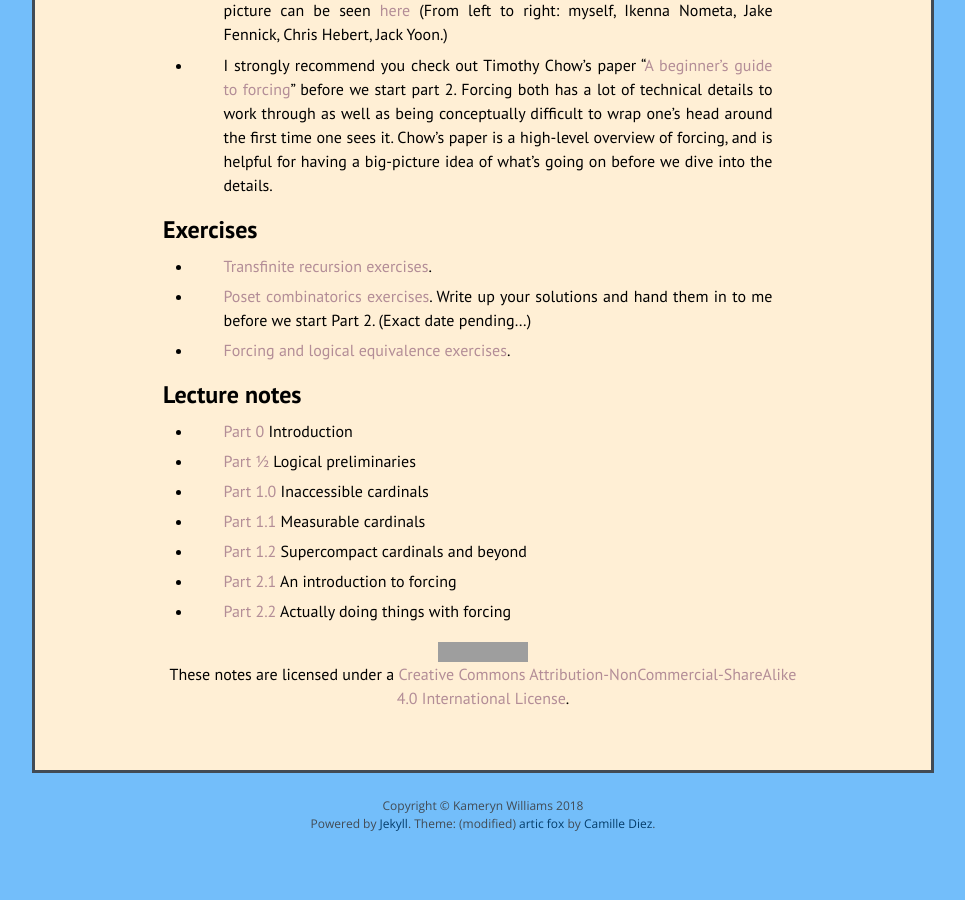
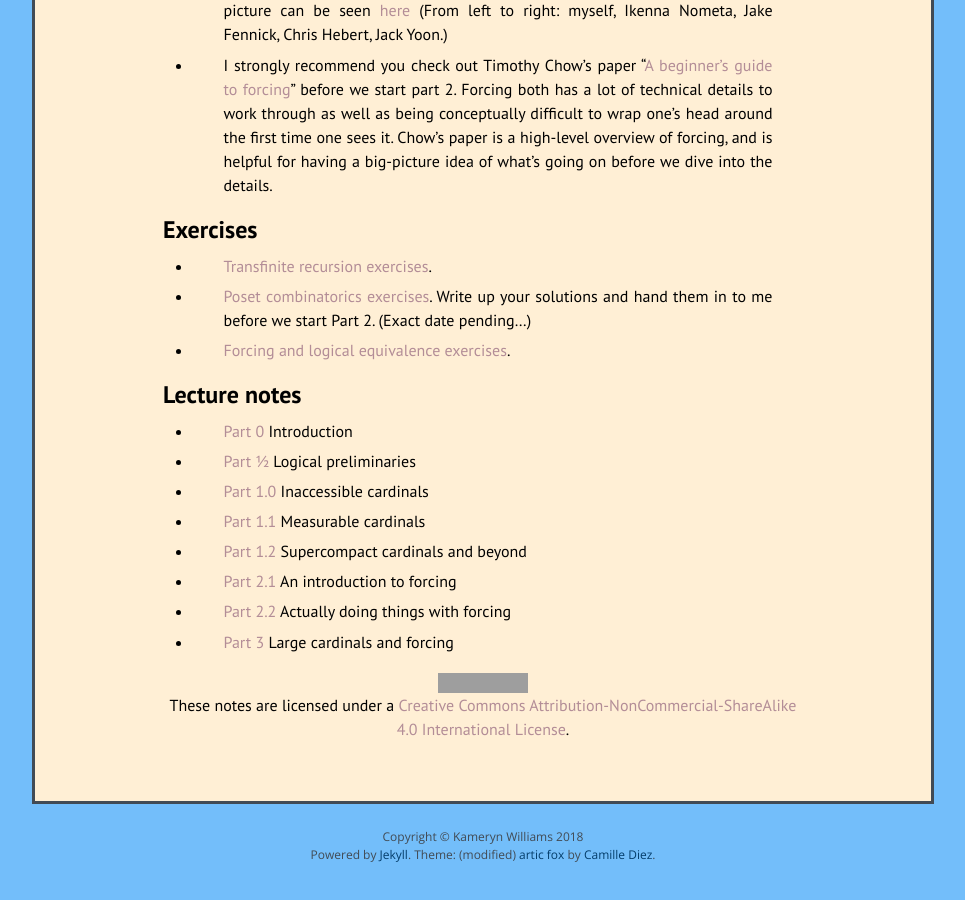
Before and after one commit to kamerynjw/kamerynjw.github.io, a Jekyll site: the page built from teaching/2019/math655.md, in a window 1280 px wide and 900 px high, scrolled down 2862 px. Shown: the whole window, without its empty margins (157-1122 px from the left). Built offline with Jekyll 4.4.1, drawn with Linux system fonts in a browser that asks for light colours; nearby versions of some CDN libraries; formulas are drawn with MathJax 3; before the commit the page ends 3731 px from its top, so only the background shows below that; grey boxes are pictures that could not be loaded.

Commit message:
added part 3 notes

```diff
--- a/teaching/2019/math655.md
+++ b/teaching/2019/math655.md
@@ -162,4 +162,6 @@ Lecture notes
 
 * [Part 2.2]({{ page.url }}part2.2.pdf) Actually doing things with forcing
 
+* [Part 3]({{ page.url }}part3.pdf) Large cardinals and forcing
+
 <center><a rel="license" href="http://creativecommons.org/licenses/by-nc-sa/4.0/"><img alt="Creative Commons License" style="border-width:0" src="https://i.creativecommons.org/l/by-nc-sa/4.0/88x31.png" class="cclogo"/></a><br />These notes are licensed under a <a rel="license" href="http://creativecommons.org/licenses/by-nc-sa/4.0/">Creative Commons Attribution-NonCommercial-ShareAlike 4.0 International License</a>.</center>
```
Also changed, not shown: 1 other file.
